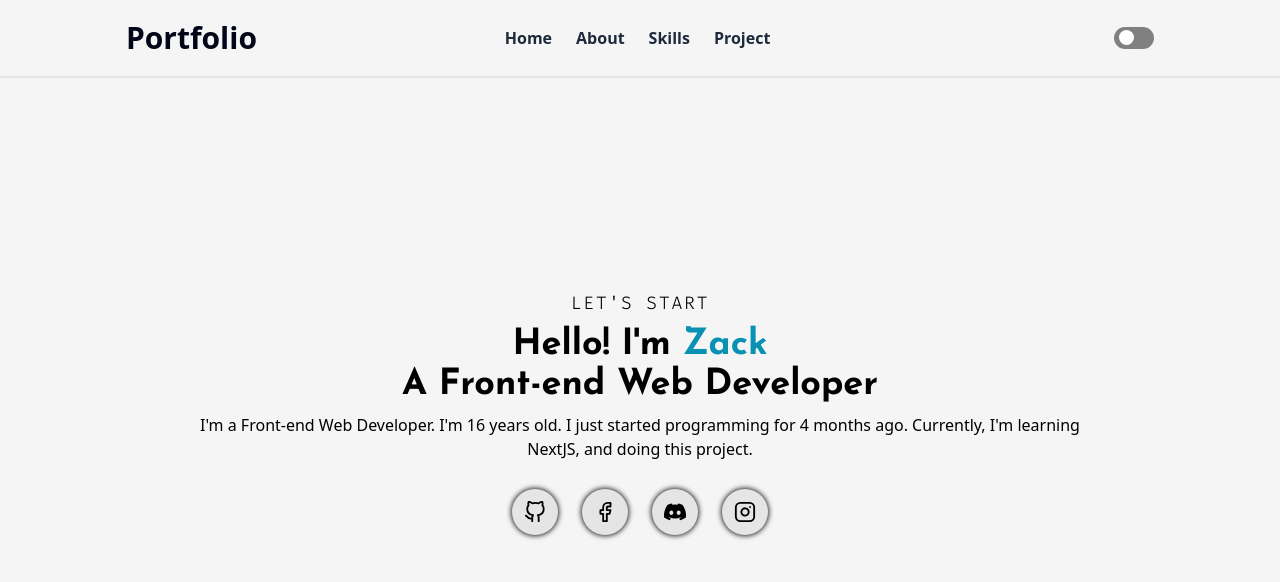
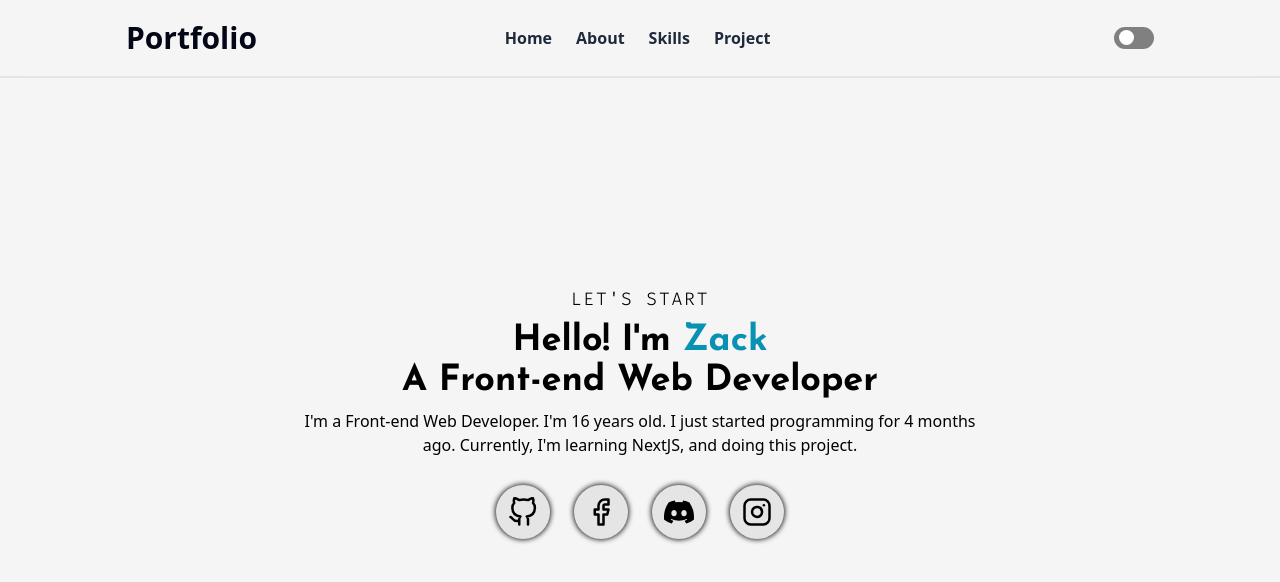
Before and after one commit to zackdesu/portfolio, a Next.js app: page / in a window 1280 px wide. Shown: the top 582 px of the page. Built offline with nearby package versions, Linux system fonts and the light colour scheme.

Commit message:
var className, del double div, responsive max-w, responsive icons

```diff
--- a/app/home.jsx
+++ b/app/home.jsx
@@ -16,9 +16,11 @@ const Home = () => {
   const firstTime = new Date("2022-12-23").getTime();
   const months = Math.floor((now - firstTime) / (1000 * 60 * 60 * 24 * 30));
 
+  const className =
+    "shadow-[0_0_5px_1px] shadow-neutral-800 bg-neutral-200 hover:bg-neutral-400 dark:shadow-neutral-400 dark:bg-neutral-800 rounded-full mx-3 my-4 dark:hover:bg-neutral-600 hover:shadow-cyan-600 hover:dark:shadow-cyan-300";
+
   return (
-    <div>
-      <div className="flex flex-col items-center justify-center h-[85vh] mt-2">
+    <div className="flex flex-col items-center justify-center h-[85vh] my-2">
       <p className="font-FiraCode tracking-widest text-lg mb-2">
         LET&apos;S START
       </p>
@@ -27,30 +29,29 @@ const Home = () => {
         <span className="text-cyan-600 dark:text-cyan-300">Zack</span>
       </h1>
       <h1 className="font-Josefin">A Front-end Web Developer</h1>
-        <p className="max-w-xl xl:max-w-4xl mt-2 mx-8 text-center">
+      <p className="max-w-xl xl:max-w-2xl mt-2 mx-8 text-center">
         I'm a Front-end Web Developer. I'm {years} years old. I just started
         programming for {months} months ago. Currently, I'm learning{" "}
         {whatDoYouLearnNow}, and doing this project.
       </p>
       <ul className="flex my-3">
-          <li className="shadow-[0_0_5px_1px] shadow-neutral-800 bg-neutral-200 hover:bg-neutral-400 dark:shadow-neutral-400 dark:bg-neutral-800 p-3 rounded-full mx-3 my-4 dark:hover:bg-neutral-600">
+        <li className={className}>
           <Link href="https://github.com/zackdesu" target={"_blank"}>
-              <FiGithub size={22} />
+            <FiGithub className="text-[22px] m-3 lg:text-[30px]" />
           </Link>
         </li>
-          <li className="shadow-[0_0_5px_1px] shadow-neutral-800 bg-neutral-200 hover:bg-neutral-400 dark:shadow-neutral-400 dark:bg-neutral-800 p-3 rounded-full mx-3 my-4 dark:hover:bg-neutral-600">
-            <FiFacebook size={22} />
+        <li className={className}>
+          <FiFacebook className="text-[22px] m-3 lg:text-[30px]" />
         </li>
-          <li className="shadow-[0_0_5px_1px] shadow-neutral-800 bg-neutral-200 hover:bg-neutral-400 dark:shadow-neutral-400 dark:bg-neutral-800 p-3 rounded-full mx-3 my-4 dark:hover:bg-neutral-600">
-            <BsDiscord size={22} />
+        <li className={className}>
+          <BsDiscord className="text-[22px] m-3 lg:text-[30px]" />
         </li>
-          <li className="shadow-[0_0_5px_1px] shadow-neutral-800 bg-neutral-200 hover:bg-neutral-400 dark:shadow-neutral-400 dark:bg-neutral-800 p-3 rounded-full mx-3 my-4 dark:hover:bg-neutral-600">
+        <li className={className}>
           <Link href="https://instagram.com/zackdesu" target={"_blank"}>
-              <FiInstagram size={22} />
+            <FiInstagram className="text-[22px] m-3 lg:text-[30px]" />
           </Link>
         </li>
       </ul>
-      </div>
     </div>
   );
 };
```
Lines whose indentation alone changed are shown as unchanged.
